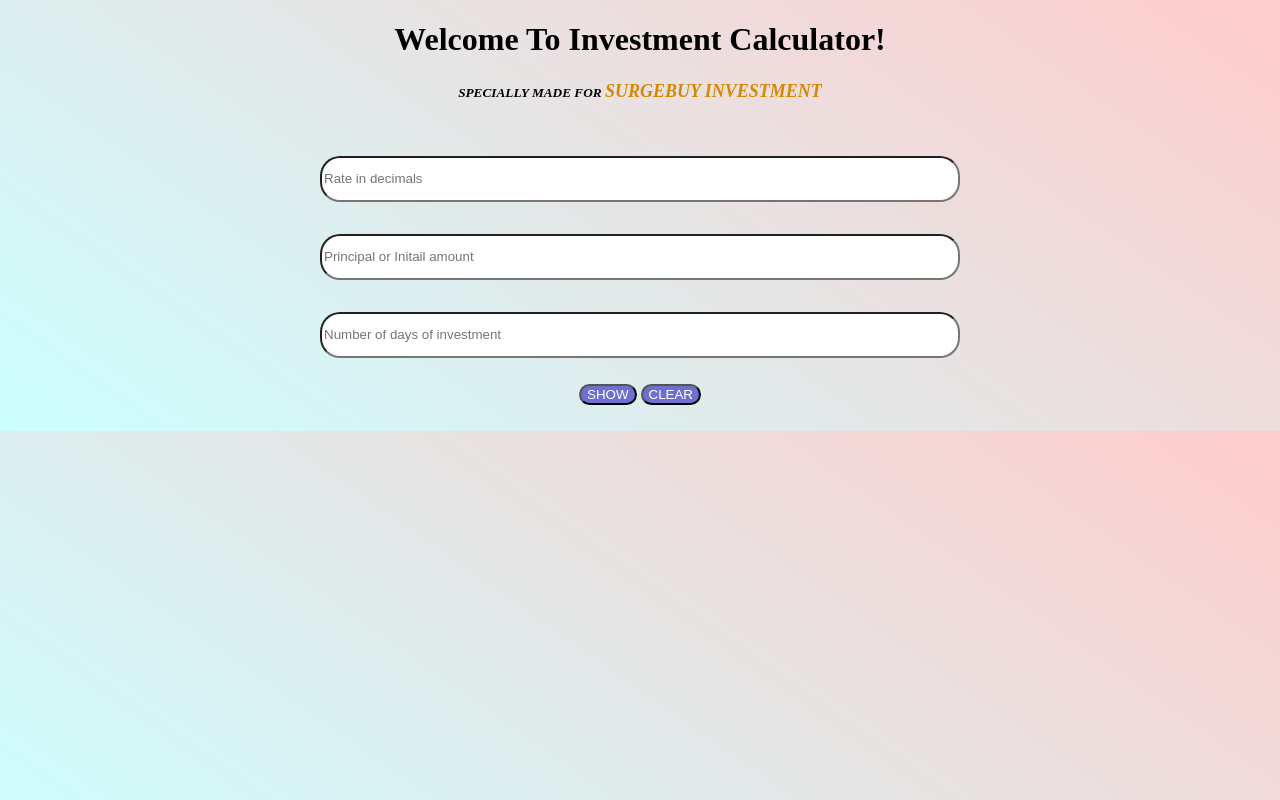
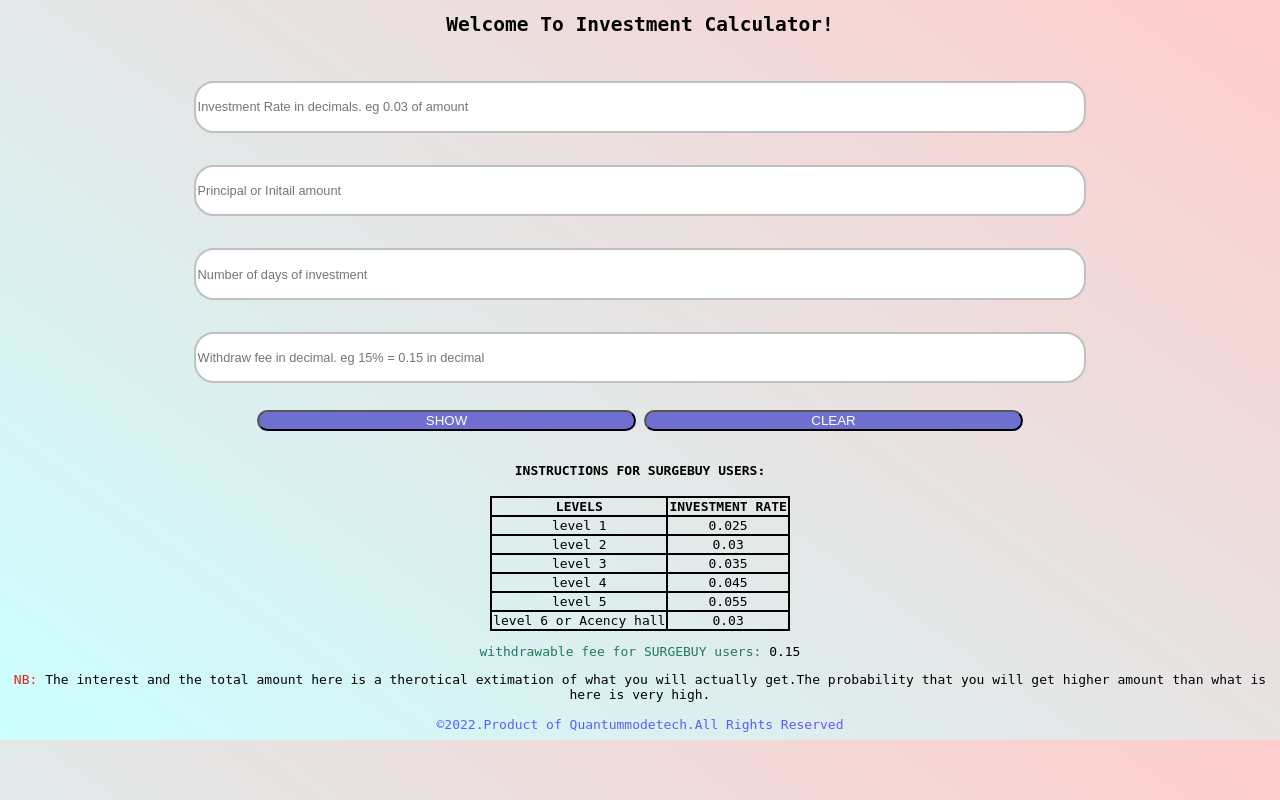
Before and after one commit to quantummode-tech/investment-calculator, a Django app: page / in a window 1280 px wide. Run offline with Django 4.2, Linux system fonts and the light colour scheme.

Commit message:
changes made to the template

```diff
--- a/coreproject/settings.py
+++ b/coreproject/settings.py
@@ -27,7 +27,7 @@ SECRET_KEY = 'django-insecure-+p6(8+a2j6#r!+$f4%0!&cb9@mz)ipx6yqmdn@cj4b^sd))7cg
 # SECURITY WARNING: don't run with debug turned on in production!
 DEBUG = True
 
-ALLOWED_HOSTS = ['quanta1.herokuapp.com','127.0.0.1']
+ALLOWED_HOSTS = []
 
 
 # Application definition
--- a/template/investment.html
+++ b/template/investment.html
@@ -4,16 +4,21 @@
     <meta charset="UTF-8">
     <meta http-equiv="X-UA-Compatible" content="IE=edge">
     <meta name="viewport" content="width=device-width, initial-scale=1.0">
-    <title>Document</title>
+    <title>Investment Calculator </title>
     <style>
       #show{
+        overflow: auto;
           display:none;
-          height:30vh;
-          width: 70%;
+          font-family:Monospace;
+          height:auto;
+          font-weight: bolder;
+          font-style: italic;
+          width: 90%;
           margin: 3em auto;
           background:pink;
           border-radius: 30px;
-          box-shadow: 0px 20px 7px rgba(0,0,0,.5), 0 15px 11px rgba(0,0,0,.3);;
+          box-shadow: 0px 20px 7px rgba(0,0,0,.5), 0 15px 11px rgba(0,0,0,.3);
+          padding: 0 0 2em 0;
       }
       #interestfield{
           padding-top: 3em;
@@ -27,6 +32,7 @@
       }
       h1{
           text-align: center;
+          font-size: 1.5em;
           text-transform: capitalize;
       }
       .adela{
@@ -35,22 +41,29 @@
       }
       body{
           background:linear-gradient(35deg,#CCFFFF, #FFCCCC);
+          font-family: Monospace;
+          font-size:1em;
       }
       input[type='number']{
           margin-top: 2rem;
-          height:5vmin;
-          width: 50%;
+          height:3.56vmax;
+          width: 70%;
+          font-size: 80%;
           border-radius: 20px;
+          border: solid silver 2px;
       }
-      input[type='reset']{
+      button.reset{
            background-color:rgb(111, 111, 207) ;
            border-radius:20px ;
            color: white;
+           width:30%;
       }
-      button{
+
+      button.show{
           margin-top: 2em;
           background-color: rgb(111, 111, 207);
           color: white;
+          width:30%;
           border-radius: 20px;
       }
       .foot{
@@ -59,18 +72,35 @@
           left: 0;
           margin:25vh 0 0 0;
       }
+      table, th, td{
+          border:solid black 2px;
+      }
+      table{
+          border-collapse: collapse;
+          margin:0 auto;
+          justify-content: center;
+      }
+      .introsurge{
+          text-align: center;
+      }
+
+      .trademark{
+          opacity: 0.6;
+          color:blue;
+          text-align:center;
+      }
     </style>
 </head>
 <body>
-    <form onsubmit="return false">
+
     <div>
         <h1>Welcome to investment calculator!</h1>
-         <i><h5>SPECIALLY MADE FOR <span class="adela">SURGEBUY INVESTMENT</span></h5></i>
+
 
     </div>
      <main>
         <div>
-            <input type="number" required step="any" min="0" name="rate" id="rate" placeholder="Rate in decimals">
+            <input type="number" required step="any" min="0" name="rate" id="rate" placeholder="Investment Rate in decimals. eg 0.03 of amount">
          </div>
          <div>
              <input type="number" min='0' required name="principal" id="principal" placeholder="Principal or Initail amount">
@@ -78,36 +108,106 @@
           <div>
              <input type="number" name="days" required min='0' id="days" placeholder="Number of days of investment ">
           </div>
-          <button onclick="myclick()"> SHOW </button>
-          <input type="reset" value="CLEAR">
+          <div>
+            <input type="number" step="0.01" required min="0" name="drawal" id="drawal" placeholder="Withdraw fee in decimal. eg 15% = 0.15 in decimal "/>
+          </div>
+          <button class="show" onclick="myclick()"> SHOW </button>
+          <button onclick="resetfunc()" class="reset" >CLEAR</button>
           <section >
               <div id="show" >
-                  <p id="interestfield"> INTEREST in <span id="intdays"></span> days: <span id="interest"></span></p>
-                  <p id="totalfield"> TOTAL amount: <span id="total"></span> </p>
+                  <p id="interestfield"> INTEREST IN <span id="intdays"></span> DAYS: <span id="interest"></span></p>
+                  <p id="totalfield"> TOTAL AMOUNT: <span id="total"></span> </p><br>
+                  <p class="withdraw"> AMOUNT WITHDRAWABLE: <span id="withdrawable"></span></p>
               </div>
-          </section>
+          </section><br>
+
+          <section>
+            <div>
+               <h4>INSTRUCTIONS FOR SURGEBUY USERS:</h4>
+            </div>
+            <table>
+                <thead>
+                  <tr>
+                      <th>LEVELS</th>
+                      <th>INVESTMENT RATE</th>
+                  </tr>
+                </thead>
+
+                <tbody>
+                    <tr>
+                        <td>level 1</td>
+                        <td>0.025</td>
+                    </tr>
+                    <tr>
+                        <td>level 2</td>
+                        <td>0.03</td>
+                    </tr>
+                    <tr>
+                        <td>level 3</td>
+                        <td>0.035</td>
+                    </tr>
+                    <tr>
+                        <td>level 4</td>
+                        <td>0.045</td>
+                    </tr>
+                    <tr>
+                        <td>level 5</td>
+                        <td>0.055</td>
+                    </tr>
+
+                    <tr>
+                        <td>level 6 or Acency hall</td>
+                        <td>0.03</td>
+                    </tr>
+
+                </tbody>
+            </table>
+            <div class="introsurge">
+                <p>
+                    <span style="color: rgb(35, 122, 89);">withdrawable fee for SURGEBUY users:</span> 0.15
+                </p>
+            </div>
+            <div>
+                <span  style="color: rgb(231, 33, 19);">NB:</span> The interest and the total amount here is a therotical extimation of what you will actually get.The probability that you will get
+                higher amount than what is here is very high.
+
+            </div>
+        </section>
      </main><br>
-    </form>
+
     <script>
 
          function myclick(){
-        var rate, days, principal, total, interest;
+        var rate, days, principal, total, interest, withdraw, withdrawal;
 
         rate = parseFloat( document.getElementById('rate').value);
 
         principal = document.getElementById('principal').value;
         days = document.getElementById('days').value;
+        withdraw = parseFloat(document.getElementById("drawal").value);
 
         total = (principal*(1 + rate)**days).toFixed(2);
 
         interest= (total-principal).toFixed(2);
-
+        withdrawal = ((1-withdraw)*total).toFixed(2);
         document.getElementById('total').innerHTML = Number(total).toLocaleString('en') + ' ' + 'cedis';
         document.getElementById('intdays').innerHTML= days;
         document.getElementById('interest').innerHTML= Number(interest).toLocaleString('en') + ' ' + 'cedis';
+        document.getElementById("withdrawable").innerHTML= Number(withdrawal).toLocaleString("en");
         document.getElementById("show").style.display ='block';
 
        }
+
+       function resetfunc(){
+        document.getElementById("show").style.display="none" ;
+       var inputarr =document.querySelectorAll("input");
+       inputarr.forEach(function(input){
+        input.value="" ;
+       })
+       }
     </script>
+    <footer>
+        <div class="trademark">&copy;2022.Product of Quantummodetech.All Rights Reserved</div>
+    </footer>
 </body>
 </html>
```
Also changed, not shown: template/postjob.html (deleted, +0 -75 lines), 5 other files.
